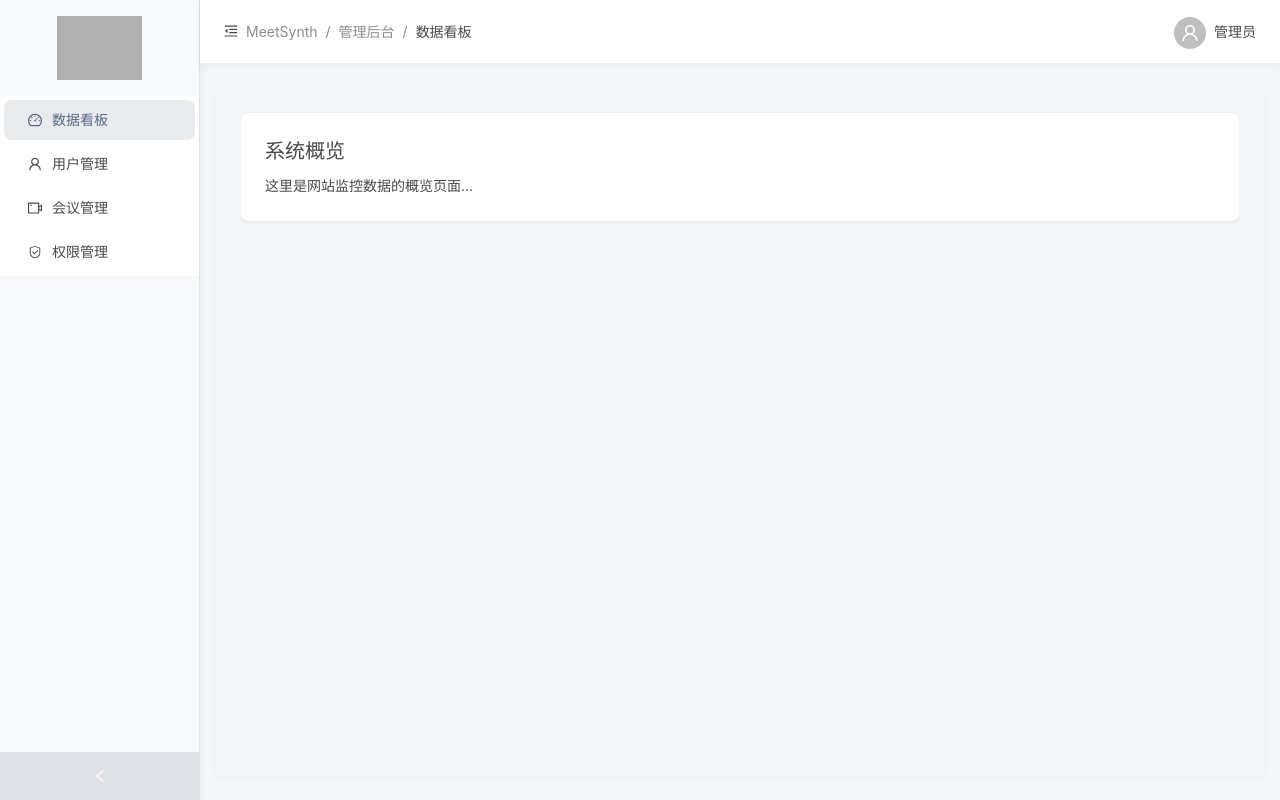
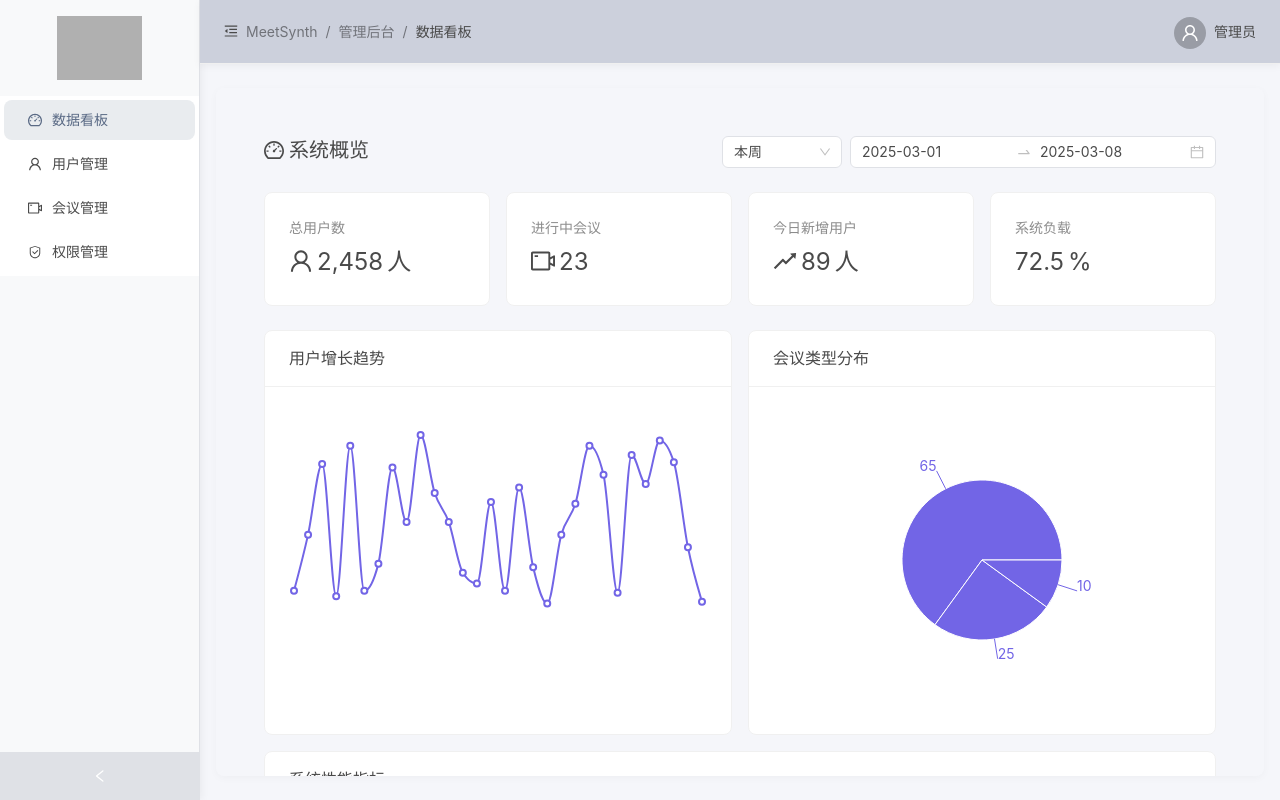
Before and after one commit to Miaomia0QAQ/MeetSynth-Frontend, a React (Vite) app: page /admin/dashboard in a window 1280 px wide. Built offline with nearby package versions, Linux system fonts and the light colour scheme; grey boxes are pictures that could not be loaded.

Commit message:
忘记更新了什么了，总之提交一下

```diff
--- a/package.json
+++ b/package.json
@@ -21,6 +21,7 @@
     "@use-gesture/react": "^10.3.1",
     "antd": "^5.24.2",
     "axios": "^1.8.1",
+    "dayjs": "^1.11.13",
     "framer-motion": "^12.4.10",
     "katex": "^0.16.21",
     "prism-react-renderer": "^2.4.1",
@@ -29,10 +30,12 @@
     "react-markdown": "^10.0.1",
     "react-router-dom": "^7.3.0",
     "react-scroll": "^1.9.3",
+    "recharts": "^2.15.1",
     "refractor": "^4.8.1",
     "rehype-katex": "^7.0.1",
     "remark-gfm": "^4.0.1",
     "remark-math": "^6.0.0",
+    "sass": "^1.85.1",
     "xlsx": "^0.18.5"
   },
   "devDependencies": {
--- a/src/main.tsx
+++ b/src/main.tsx
@@ -1,7 +1,7 @@
 import { StrictMode } from 'react'
 import { createRoot } from 'react-dom/client'
 import './index.css'
-import './theme.less'
+// import './theme.less'
 import { RouterProvider } from 'react-router-dom'
 import router from './router.tsx'
 
--- a/src/pages/AdminLayout/AdminLayout.css
+++ b/src/pages/AdminLayout/AdminLayout.css
@@ -1,3 +1,4 @@
 .admin-container .ant-layout-sider .ant-layout-sider-trigger {
     background-color: #dfe1e6;
+    /* background-color: #ccd0dc; */
 }
--- a/src/pages/AdminLayout/AdminLayout.tsx
+++ b/src/pages/AdminLayout/AdminLayout.tsx
@@ -84,10 +84,10 @@ const AdminLayout = () => {
                 />
             </Sider>
 
-            <Layout>
+            <Layout style={{height: '100vh'}}>
                 <Header style={{
                     padding: '0 24px',
-                    background: '#fff',
+                    background: '#ccd0dc',
                     display: 'flex',
                     justifyContent: 'space-between',
                     alignItems: 'center',
@@ -119,7 +119,9 @@ const AdminLayout = () => {
                     margin: '24px 16px',
                     padding: 24,
                     borderRadius: 8,
-                    boxShadow: '0 2px 8px rgba(0, 0, 0, 0.03)'
+                    boxShadow: '0 2px 8px rgba(0, 0, 0, 0.03)',
+                    height: '100%',
+                    overflow: 'auto'
                 }}>
                     <Outlet />
                 </Content>
--- a/src/pages/AdminLayout/Dashboard/Dashboard.tsx
+++ b/src/pages/AdminLayout/Dashboard/Dashboard.tsx
@@ -1,14 +1,201 @@
-import { Card, Typography } from 'antd';
+// src/pages/Dashboard.tsx
+import { useState, useMemo } from 'react';
+import { Card, Row, Col, Statistic, DatePicker, Select, Typography, Space } from 'antd';
+import {
+  UserOutlined,
+  VideoCameraOutlined,
+  RiseOutlined,
+  DashboardOutlined
+} from '@ant-design/icons';
+import {
+  LineChart,
+  Line,
+  BarChart,
+  Bar,
+  PieChart,
+  Pie,
+  Tooltip,
+  ResponsiveContainer
+} from 'recharts';
+import dayjs from 'dayjs';
 
 const { Title } = Typography;
+const { RangePicker } = DatePicker;
+const { Option } = Select;
+
+// 模拟数据生成器
+const generateMockData = () => {
+  // 用户增长数据
+  const userGrowth = Array.from({ length: 30 }).map((_, i) => ({
+    date: dayjs().subtract(30 - i, 'day').format('YYYY-MM-DD'),
+    count: Math.floor(Math.random() * 100) + 50,
+  }));
+
+  // 会议统计数据
+  const meetingData = [
+    { type: '视频会议', value: 65 },
+    { type: '语音会议', value: 25 },
+    { type: '文字会议', value: 10 },
+  ];
+
+  // 系统性能数据
+  const performanceData = [
+    { metric: 'CPU使用率', value: 45 },
+    { metric: '内存使用率', value: 65 },
+    { metric: '网络延迟', value: 28 },
+  ];
+
+  return { userGrowth, meetingData, performanceData };
+};
 
 const Dashboard = () => {
-    return (
-        <Card>
-            <Title level={4}>系统概览</Title>
-            <p>这里是网站监控数据的概览页面...</p>
-        </Card>
-    );
+  const [timeRange, setTimeRange] = useState<'day' | 'week' | 'month'>('week');
+  const [dateRange, setDateRange] = useState<[dayjs.Dayjs, dayjs.Dayjs]>([
+    dayjs().subtract(1, 'week'),
+    dayjs(),
+  ]);
+
+  // 生成模拟数据
+  const { userGrowth, meetingData, performanceData } = useMemo(
+    generateMockData,
+    [timeRange, dateRange]
+  );
+
+  // 关键指标数据
+  const metrics = {
+    totalUsers: 2458,
+    activeMeetings: 23,
+    newUsersToday: 89,
+    systemLoad: 72.5,
+  };
+
+  return (
+    <div style={{ padding: 24 }}>
+      <div style={{ marginBottom: 24, display: 'flex', justifyContent: 'space-between' }}>
+        <Title level={4} style={{ margin: 0 }}>
+          <DashboardOutlined /> 系统概览
+        </Title>
+        <Space>
+          <Select
+            value={timeRange}
+            onChange={(v) => setTimeRange(v)}
+            style={{ width: 120 }}
+          >
+            <Option value="day">本日</Option>
+            <Option value="week">本周</Option>
+            <Option value="month">本月</Option>
+          </Select>
+          <RangePicker
+            value={dateRange}
+            onChange={(dates) => dates && setDateRange([dates[0]!, dates[1]!])}
+          />
+        </Space>
+      </div>
+
+      {/* 关键指标卡片 */}
+      <Row gutter={[16, 16]} style={{ marginBottom: 24 }}>
+        <Col xs={24} sm={12} md={6}>
+          <Card>
+            <Statistic
+              title="总用户数"
+              value={metrics.totalUsers}
+              prefix={<UserOutlined />}
+              suffix="人"
+            />
+          </Card>
+        </Col>
+        <Col xs={24} sm={12} md={6}>
+          <Card>
+            <Statistic
+              title="进行中会议"
+              value={metrics.activeMeetings}
+              prefix={<VideoCameraOutlined />}
+            />
+          </Card>
+        </Col>
+        <Col xs={24} sm={12} md={6}>
+          <Card>
+            <Statistic
+              title="今日新增用户"
+              value={metrics.newUsersToday}
+              prefix={<RiseOutlined />}
+              suffix="人"
+            />
+          </Card>
+        </Col>
+        <Col xs={24} sm={12} md={6}>
+          <Card>
+            <Statistic
+              title="系统负载"
+              value={metrics.systemLoad}
+              precision={1}
+              suffix="%"
+            />
+          </Card>
+        </Col>
+      </Row>
+
+      {/* 数据可视化区域 */}
+      <Row gutter={[16, 16]}>
+        <Col xs={24} md={12}>
+          <Card title="用户增长趋势">
+            <div style={{ height: 300 }}>
+              <ResponsiveContainer width="100%" height="100%">
+                <LineChart data={userGrowth}>
+                  <Line
+                    type="monotone"
+                    dataKey="count"
+                    stroke="#7265e6"
+                    strokeWidth={2}
+                  />
+                  <Tooltip />
+                </LineChart>
+              </ResponsiveContainer>
+            </div>
+          </Card>
+        </Col>
+
+        <Col xs={24} md={12}>
+          <Card title="会议类型分布">
+            <div style={{ height: 300 }}>
+              <ResponsiveContainer width="100%" height="100%">
+                <PieChart>
+                  <Pie
+                    data={meetingData}
+                    dataKey="value"
+                    nameKey="type"
+                    cx="50%"
+                    cy="50%"
+                    outerRadius={80}
+                    fill="#7265e6"
+                    label
+                  />
+                  <Tooltip />
+                </PieChart>
+              </ResponsiveContainer>
+            </div>
+          </Card>
+        </Col>
+
+        <Col xs={24}>
+          <Card title="系统性能指标">
+            <div style={{ height: 300 }}>
+              <ResponsiveContainer width="100%" height="100%">
+                <BarChart data={performanceData}>
+                  <Bar
+                    dataKey="value"
+                    fill="#7265e6"
+                    radius={[4, 4, 0, 0]}
+                  />
+                  <Tooltip />
+                </BarChart>
+              </ResponsiveContainer>
+            </div>
+          </Card>
+        </Col>
+      </Row>
+    </div>
+  );
 };
 
 export default Dashboard;
--- a/src/pages/AdminLayout/Users/Users.tsx
+++ b/src/pages/AdminLayout/Users/Users.tsx
@@ -39,26 +39,12 @@ const Users = () => {
             username: 'john_doe',
             email: 'john@meetsynth.com',
             password: 'password123',
-            avatar: 'https://i.pravatar.cc/150?img=1'
         },
         {
-            id: 345,
+            id: 666,
             username: 'john_doe',
             email: 'john@meetsynth.com',
             password: 'password123',
-            avatar: 'https://i.pravatar.cc/150?img=1'
-        },{
-            id: 345,
-            username: 'john_doe',
-            email: 'john@meetsynth.com',
-            password: 'password123',
-            avatar: 'https://i.pravatar.cc/150?img=1'
-        },{
-            id: 358,
-            username: 'john_doe',
-            email: 'john@meetsynth.com',
-            password: 'password123',
-            avatar: 'https://i.pravatar.cc/150?img=1'
         },{
             id: 5348,
             username: 'john_doe',
@@ -70,7 +56,6 @@ const Users = () => {
             username: 'john_doe',
             email: 'john@meetsynth.com',
             password: 'password123',
-            avatar: 'https://i.pravatar.cc/150?img=1'
         },{
             id: 738,
             username: 'john_doe',
@@ -134,7 +119,7 @@ const Users = () => {
                 <Avatar
                     src={record.avatar}
                     icon={!record.avatar && <UserOutlined />}
-                    style={{ backgroundColor: '#7265e6' }}
+                    style={{ backgroundColor: '#c4c4c4' }}
                 />
             ),
         },
--- a/src/pages/HomePage/AudioVideoUploader/AudioVideoUploader.module.css
+++ b/src/pages/HomePage/AudioVideoUploader/AudioVideoUploader.module.css
@@ -1,5 +1,4 @@
 .container {
-    background: #FFF3E0;
     padding: 40px 24px;
     border-radius: 12px;
     position: relative;
--- a/src/pages/HomePage/HomePage.css
+++ b/src/pages/HomePage/HomePage.css
@@ -19,7 +19,7 @@
 
     /* hero 背景效果 */
     .fullscreen-section#hero {
-        background-color: #1a1a1a;
+        background: linear-gradient(135deg, #1a1a1a 0%, #2a2a2a 100%);
         min-height: 100vh;
         overflow: hidden;
         position: relative;
@@ -57,7 +57,13 @@
     }
 
     .fullscreen-section#quick {
-        background-color: #4c418d;
+        background:
+            linear-gradient(45deg,
+                rgba(42, 42, 42, 0.95) 0%,
+                rgba(52, 52, 89, 0.92) 100%);
+        backdrop-filter: blur(12px);
+        border-top: 1px solid rgba(255, 255, 255, 0.1);
+        box-shadow: inset 0 1px 2px rgba(255, 255, 255, 0.05);
     }
 
     /* 添加预定会议的背景层次效果 */
@@ -101,6 +107,11 @@
         padding-top: 30vh;
     }
 
+    .fullscreen-section#upload {
+        background: linear-gradient(45deg, #3d3d6b 0%, #4a4a7a 100%);
+        color: '#333'
+    }
+
     .placeholder-box {
         background: rgba(255, 255, 255, 0.1);
         border-radius: 8px;
--- a/src/pages/HomePage/HomePage.tsx
+++ b/src/pages/HomePage/HomePage.tsx
@@ -95,7 +95,7 @@ const HomePage: React.FC = () => {
 
     return (
         <div className="home-container" ref={containerRef}>
-            <Header scrollToSection={scrollToSection}/>
+            <Header scrollToSection={scrollToSection} />
             <section key="hero" className="fullscreen-section" id="hero">
                 <div className={`title-content ${activeSection === 'hero' || 'quick' ? '' : 'hide'}`}>
                     <h1>MeetSynth AI会议纪要生成器</h1>
```
Also changed, not shown: 1 other file (tests, documents, lock files or other folders).
